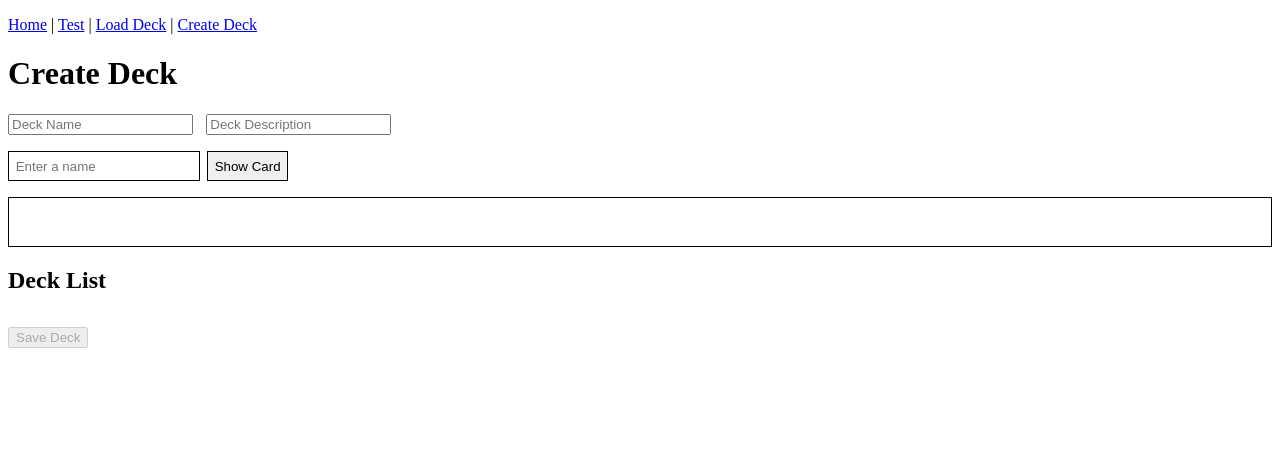
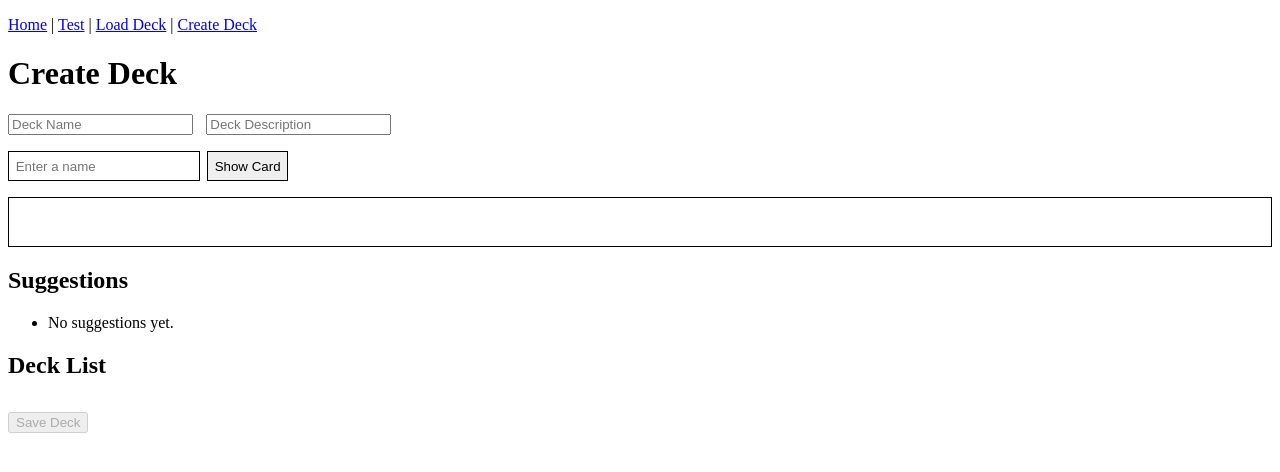
Before and after one commit to Isolaee/mtg-webapp, a React (Create React App) app in the folder frontend/: page /createDeck in a window 1280 px wide. Shown: the top 472 px of the page. Built offline with nearby package versions, Linux system fonts and the light colour scheme.

Commit message:
impoved createDeck

```diff
--- /dev/null
+++ b/frontend/src/components/foundCardsContainer.tsx
@@ -0,0 +1,32 @@
+import React from "react";
+import { Card } from "../api";
+
+interface FoundCardsProps {
+  suggestions: Card[];
+  onAddToDeck: (card: Card) => void;
+}
+
+const SuggestionList: React.FC<FoundCardsProps> = ({
+  suggestions,
+  onAddToDeck,
+}) => (
+  <div>
+    <h2>Suggestions</h2>
+    <ul>
+      {suggestions.map((card, idx) => (
+        <li key={idx}>
+          {card.name}
+          <button
+            style={{ marginLeft: "1em" }}
+            onClick={() => onAddToDeck(card)}
+          >
+            Add to Deck
+          </button>
+        </li>
+      ))}
+      {suggestions.length === 0 && <li>No suggestions yet.</li>}
+    </ul>
+  </div>
+);
+
+export default SuggestionList;
--- a/frontend/src/pages/CreateDeckPage.tsx
+++ b/frontend/src/pages/CreateDeckPage.tsx
@@ -1,14 +1,21 @@
 import React, { useState } from "react";
 import FindCardForm from "../components/FindCard";
+import SuggestionList from "../components/foundCardsContainer";
+import StackVisualizer from "../components/visualStack";
 import { Card } from "../api";
 
 const CreateDeckPage: React.FC = () => {
   const [deck, setDeck] = useState<Card[]>([]);
   const [deckName, setDeckName] = useState("");
   const [deckDescription, setDeckDescription] = useState("");
+  const [suggestions, setSuggestions] = useState<Card[]>([]);
 
   const handleAddCards = (cards: Card[]) => {
     setDeck((prev) => [...prev, ...cards]);
+  };
+
+  const handleAddToDeck = (card: Card) => {
+    setDeck((prev) => [...prev, card]);
   };
 
   const handleRemoveCard = (index: number) => {
@@ -38,7 +45,8 @@ const CreateDeckPage: React.FC = () => {
           onChange={(e) => setDeckDescription(e.target.value)}
         />
       </div>
-      <FindCardForm onCardsFound={handleAddCards} />
+      <FindCardForm onCardsFound={setSuggestions} />
+      <SuggestionList suggestions={suggestions} onAddToDeck={handleAddToDeck} />
       <h2>Deck List</h2>
       <ul>
         {deck.map((card, idx) => (
@@ -53,6 +61,7 @@ const CreateDeckPage: React.FC = () => {
           </li>
         ))}
       </ul>
+      <StackVisualizer cards={deck} format="EDH" commanderName="" />
       <button
         onClick={handleSaveDeck}
         disabled={!deckName || deck.length === 0}
```
